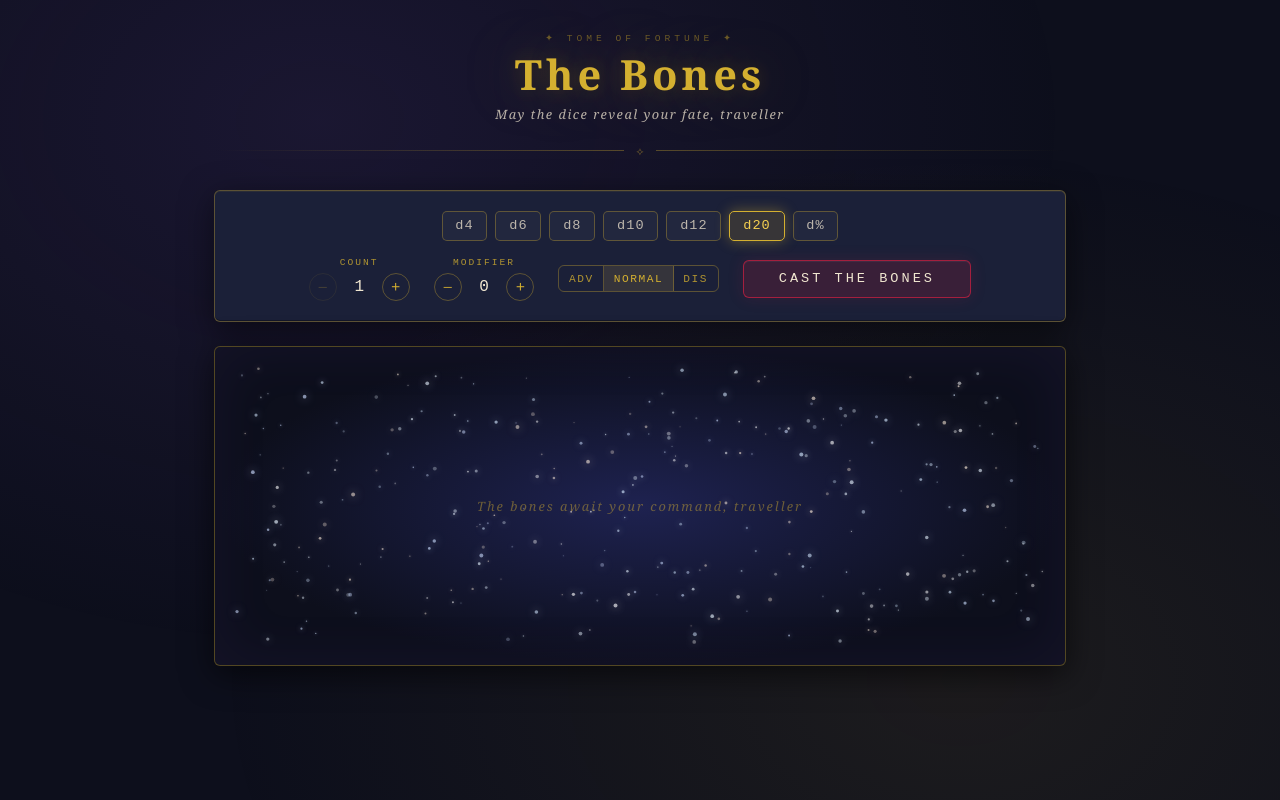
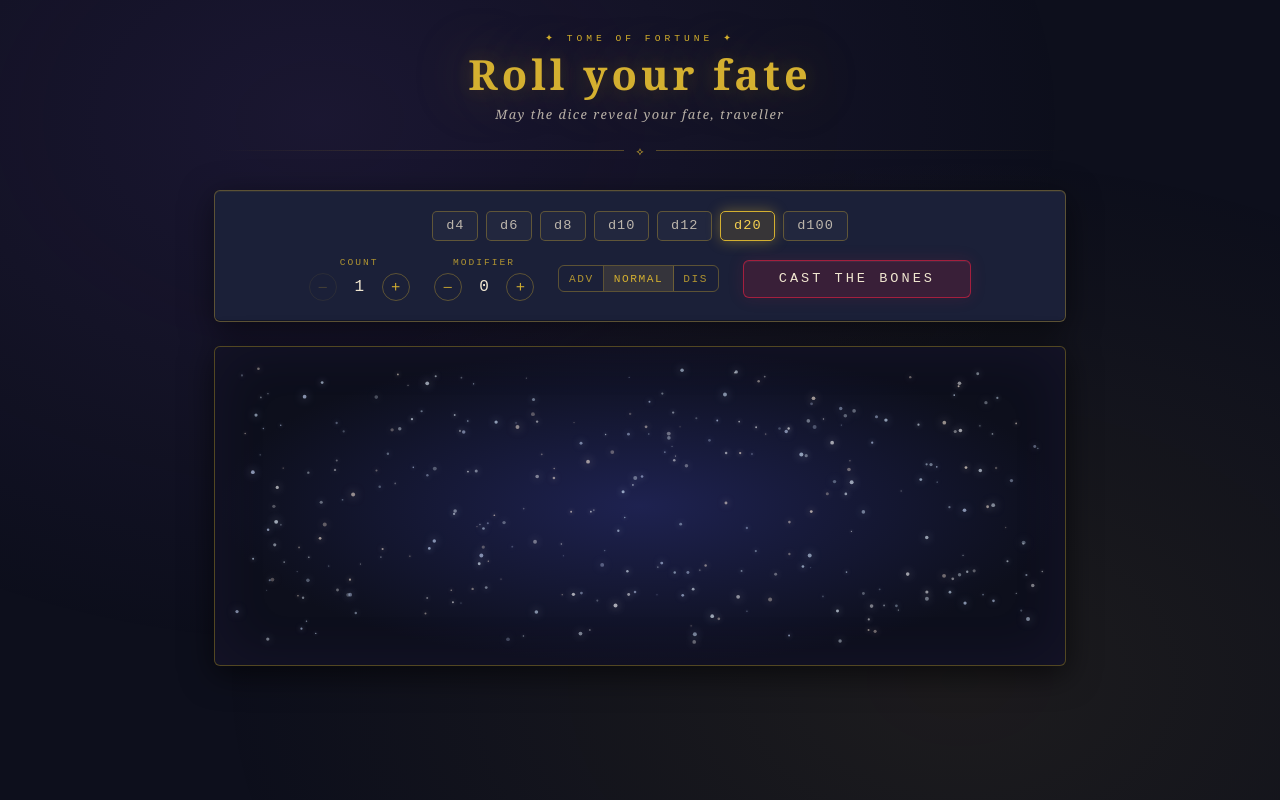
Before and after one commit to Nyarlat-hotep/dice-roller, a React (Vite) app: page / in a window 1280 px wide. Built offline with nearby package versions, Linux system fonts and the light colour scheme.

Commit message:
updates to dnd roller removed dice

```diff
--- a/src/App.jsx
+++ b/src/App.jsx
@@ -47,7 +47,7 @@ export default function App() {
     <div className="app">
       <header className="app-header">
         <p className="app-eyebrow">✦ Tome of Fortune ✦</p>
-        <h1 className="app-title">The Bones</h1>
+        <h1 className="app-title">Roll your fate</h1>
         <p className="app-subtitle">May the dice reveal your fate, traveller</p>
         <div className="app-divider"><span>⟡</span></div>
       </header>
--- a/src/components/DiceArena.jsx
+++ b/src/components/DiceArena.jsx
@@ -285,9 +285,6 @@ export default function DiceArena({ result, rolling }) {
   return (
     <div className="dice-arena">
       <canvas ref={canvasRef} className="dice-arena-canvas" />
-      {!result && (
-        <p className="dice-arena-hint">The bones await your command, traveller</p>
-      )}
     </div>
   )
 }
--- a/src/components/DieSelector.jsx
+++ b/src/components/DieSelector.jsx
@@ -7,7 +7,7 @@ export const DICE = [
   { sides: 10,  label: 'd10' },
   { sides: 12,  label: 'd12' },
   { sides: 20,  label: 'd20' },
-  { sides: 100, label: 'd%'  },
+  { sides: 100, label: 'd100'  },
 ]
 
 export default function DieSelector({ selected, onChange }) {
--- a/src/components/ResultDisplay.css
+++ b/src/components/ResultDisplay.css
@@ -1,5 +1,5 @@
 .result-fate-label {
-  font-size: 0.55rem;
+  font-size: 1rem;
   letter-spacing: 4px;
   text-transform: uppercase;
   color: var(--fg-gold-faint);
--- a/src/index.css
+++ b/src/index.css
@@ -6,7 +6,7 @@
   --bg-panel: #1b2038;
   --fg-gold: #d4b030;
   --fg-gold-dim: rgba(212, 176, 48, 0.8);
-  --fg-gold-faint: rgba(212, 176, 48, 0.45);
+  --fg-gold-faint: rgba(212, 176, 48, 1);
   --fg-parchment: #f0e6d0;
   --fg-parchment-dim: rgba(240, 230, 208, 0.75);
   --border-gold: rgba(212, 176, 48, 0.35);
```
